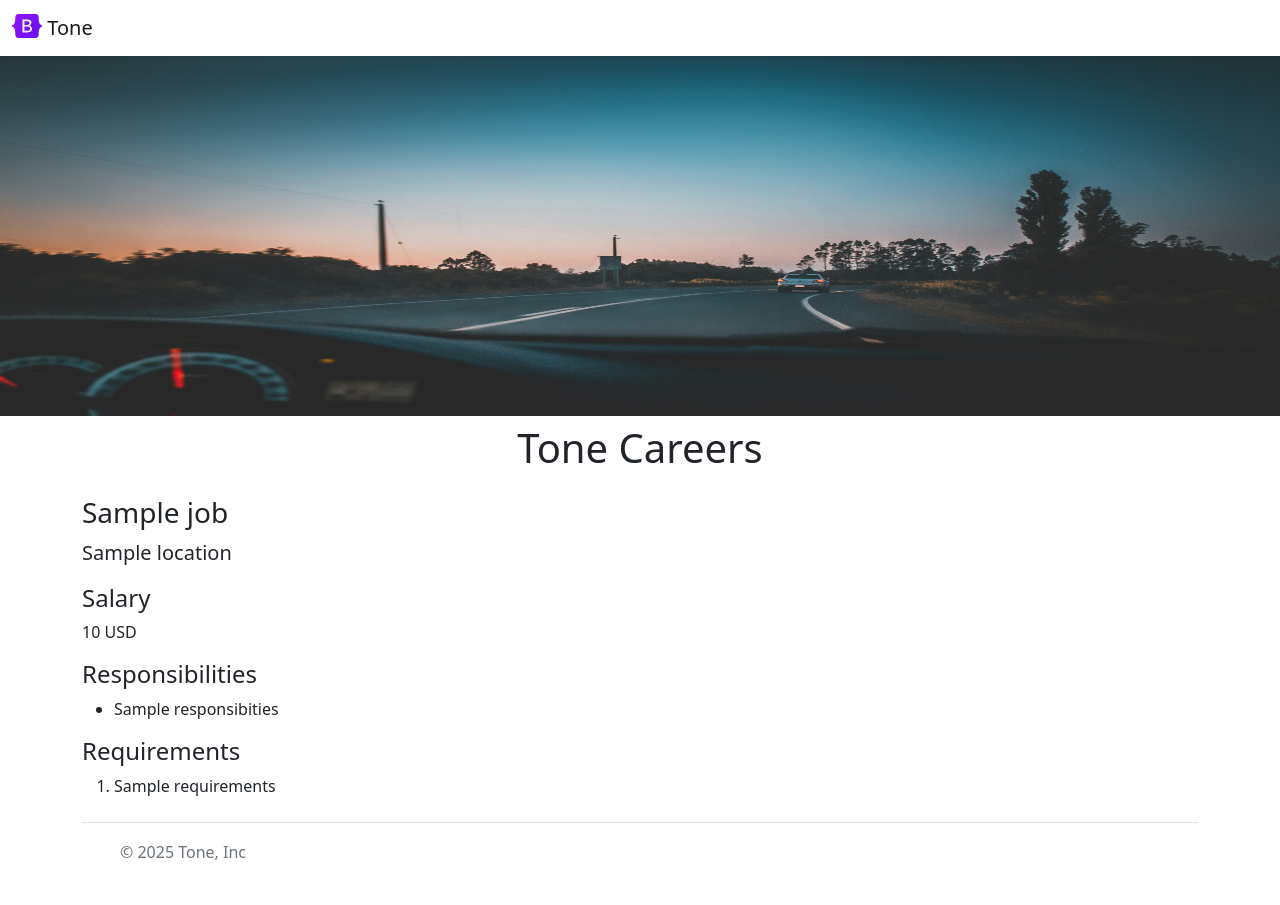
After one commit to alongkornubu/flask-careers, a Flask app: template templates/jobpage.html in a window 1280 px wide. The commit adds this page. Run offline with Flask 3, Linux system fonts and the light colour scheme; the template is opened without the code that fills it: most values are stand-ins (such as "Sample title", 1, 10 or a date in 2020).

Commit message:
dynamic job

```diff
--- a/app.py
+++ b/app.py
@@ -17,7 +17,10 @@ def list_jobs():
 @app.route("/job/<id>")
 def show_job(id):
     job = load_job_from_db(id)
-    return jsonify(job)
+    if not job:
+        return "Not Found", 404
+    return render_template('jobpage.html',job=job)
+
 
 
 if __name__ == '__main__':
--- a/database.py
+++ b/database.py
@@ -1,5 +1,4 @@
 from sqlalchemy import create_engine, text
-import json
 engine = create_engine(
     "mysql+pymysql://root:@localhost/tone_careers?charset=utf8mb4"
 )
--- /dev/null
+++ b/templates/banner.html
@@ -0,0 +1,9 @@
+    <style>
+        #banner {
+            height: 360px;
+            width: 100%;
+        }
+    </style>
+
+
+<img class="img-fluid" id="banner" src="/static/banner.jpg" alt="banner">
--- /dev/null
+++ b/templates/bootstrap.html
@@ -0,0 +1,4 @@
+<meta http-equiv="X-UA-Compatible" content="IE=edge">
+
+<link href="https://cdn.jsdelivr.net/npm/bootstrap@5.2.3/dist/css/bootstrap.min.css" rel="stylesheet"
+    integrity="sha384-rbsA2VBKQhggwzxH7pPCaAqO46MgnOM80zW1RWuH61DGLwZJEdK2Kadq2F9CUG65" crossorigin="anonymous">
--- a/templates/jobitem.html
+++ b/templates/jobitem.html
@@ -8,7 +8,7 @@
         {% endif %}
     </div>
     <div class="col-3">
-        <a href="mailto:mailto:hello@tone.ai?subject=Application%20{{job['title']}}&body=My%20name%3A%20%3Cname%3E%0D%0AMy%20resume%3A%20%3Cresume%20link%3E"
+        <a href="/job/{{job['id']}}" target="_blank"
             type="button" class="btn btn-outline-primary">Apply</a>
     </div>
 </div>
--- /dev/null
+++ b/templates/jobpage.html
@@ -0,0 +1,41 @@
+<!DOCTYPE html>
+<html>
+<head>
+    <meta charset="utf-8">
+    <meta http-equiv="X-UA-Compatible" content="IE=edge">
+    {% include 'bootstrap.html' %}
+
+    <title>{{job.title}} - Tone Careers</title>
+    <link rel="stylesheet" href="">
+</head>
+<body>
+    {% include 'nav.html'  %}
+    {% include 'banner.html'  %}
+ <div class="container">
+        <h1 class="text-center mt-2 mb-4">Tone Careers</h1>
+
+    <h3 class="mb-2">{{job.title}}</h3>
+    <p class="lead mt-0">{{job.location}}</p>
+    <h4>Salary</h4>
+    <p>{{job.salary}} {{job.currency}}</p>
+    <h4>Responsibilities</h4>
+    <ul>
+        {% for line in job.responsibities.split("\n") %}
+            <li>{{ line }}</li>
+        {% endfor %}
+
+    </ul>
+    <h4>Requirements</h4>
+    <ol>
+        {% for line in job.requirements.split("\n") %}
+            <li>{{line}}</li>
+        {% endfor %}
+    </ol>
+
+</div>
+
+    {% include 'footer.html' %}
+
+
+</body>
+</html>
--- a/templates/nav.html
+++ b/templates/nav.html
@@ -1,6 +1,6 @@
 <nav class="navbar shadow-sm fixed-top bg-white">
   <div class="container-fluid">
-    <a class="navbar-brand" href="#">
+    <a class="navbar-brand" href="/">
       <img src="/static/logo.svg" alt="Logo" width="30" height="24" class="d-inline-block align-text-top">
       Tone
     </a>
```
Also changed, not shown: templates/home.html (+5 -12 lines).
